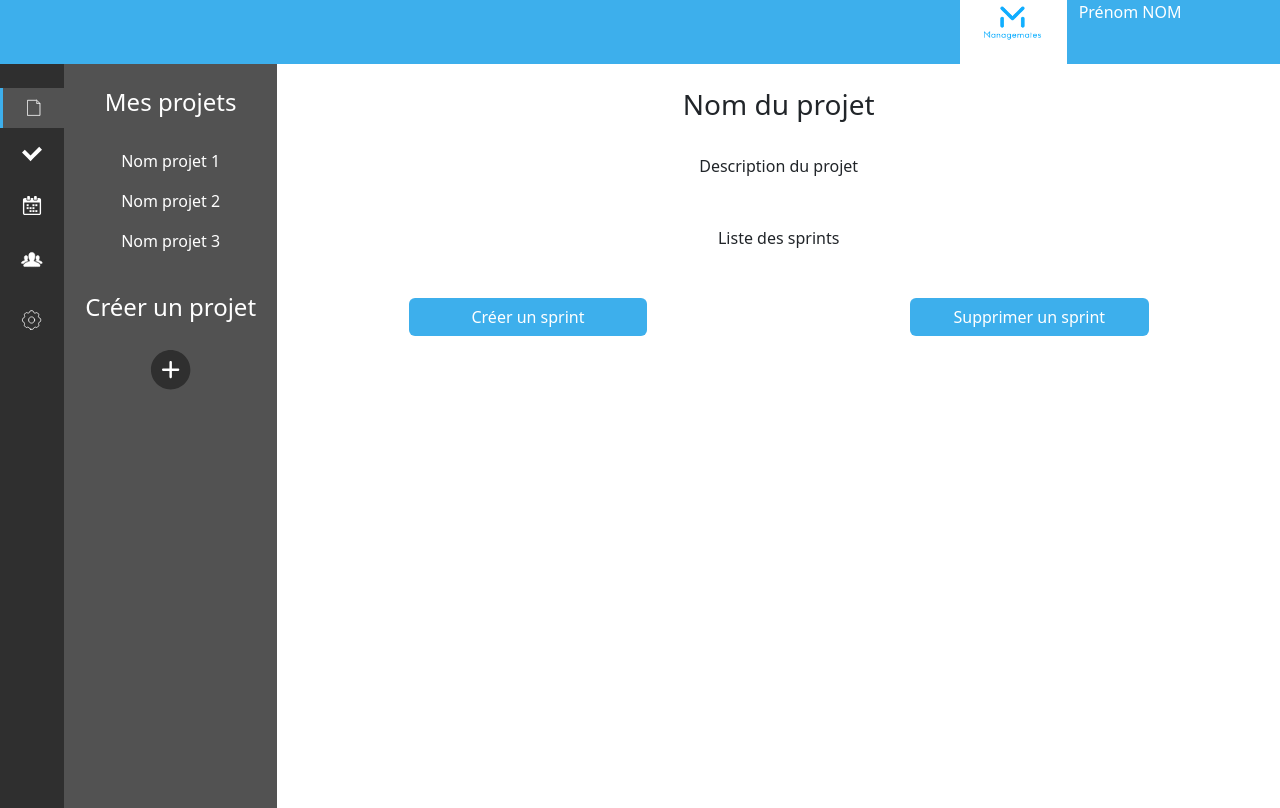
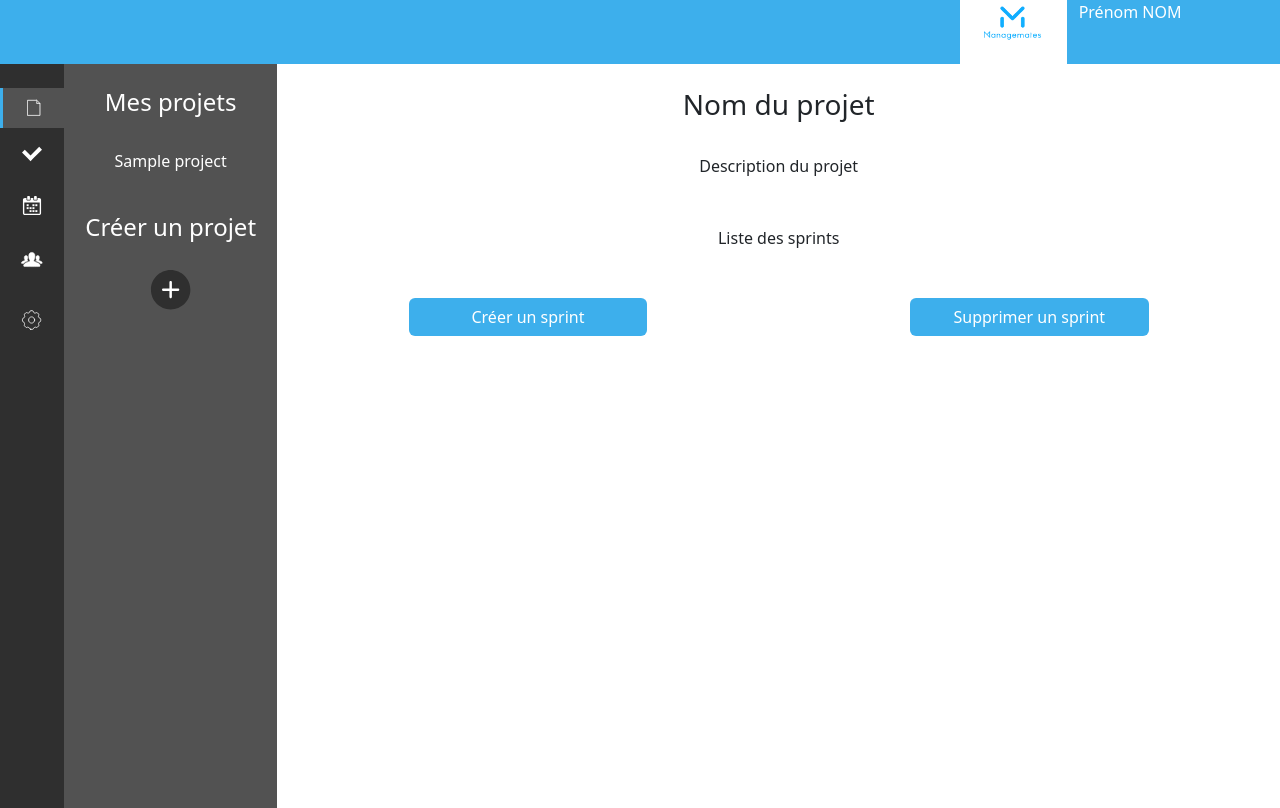
Before and after one commit to MatteoBaldinetti/ManageMates, a PHP site: page /php/project.php in a window 1280 px wide. Run offline with PHP 8.4, Linux system fonts and the light colour scheme; a user stored in the database is signed in; tables that the repository leaves empty hold one stand-in row (values such as "Sample post").

Commit message:
Update name of projects on menu

```diff
--- a/js/addProject.js
+++ b/js/addProject.js
@@ -12,7 +12,7 @@ function removeChilds(parent) {
 }
 
 function createProjectForm(parent) {
-    parent.innerHTML = "<form method='get' action='../php/project_create.php' class='mt-4 p-3 w-50 lighter-grey-bg shadow-sm rounded' style='height: fit-content;'><div class='mb-3'><label for='projectName' class='form-label'>Nom du projet</label><input type='text' class='form-control' name='projectName' id='projectName'required></div><div class='mb-3'><label for='description' class='form-label'>Description du projet</label><textarea class='form-control' name='description' id='description' rows='3' required></textarea></div><div class='mb-3'><label for='deadline' class='form-label'>Deadline</label><input type='date' class='form-control' name='deadline' id='deadline' required></div><div class='mb-3'><label for='budget' class='form-label'>Budget</label><input type='number' class='form-control' name='budget' id='budget' min='0' required></div><button type='submit' class='btn w-100 login-button text-white'>Créer le projet</button></form>"
+    parent.innerHTML = "<form method='get' action='../php/project_create.php' class='mt-4 p-3 w-50 lighter-grey-bg shadow-sm rounded' style='height: fit-content;'><div class='mb-3'><label for='projectName' class='form-label'>Nom du projet</label><input type='text' class='form-control' name='projectName' id='projectName'required></div><div class='mb-3'></div><div class='mb-3'><label for='deadline' class='form-label'>Deadline</label><input type='date' class='form-control' name='deadline' id='deadline' required></div><div class='mb-3'><label for='budget' class='form-label'>Budget</label><input type='number' class='form-control' name='budget' id='budget' min='0' required></div><button type='submit' class='btn w-100 login-button text-white'>Créer le projet</button></form>"
 }
 
 function changeFormContainer() {
--- a/php/project.php
+++ b/php/project.php
@@ -45,9 +45,36 @@
                 </div>
                 <div class="col-2 light-grey-bg">
                     <h4 class="pt-4 pb-4 text-center text-white">Mes projets</h4>
-                    <p class="text-center text-white mb-3 project-link"><a href="#" class="text-decoration-none text-white">Nom projet 1</a></p>
-                    <p class="text-center text-white mb-3 project-link"><a href="#" class="text-decoration-none text-white">Nom projet 2</a></p>
-                    <p class="text-center text-white mb-3 project-link"><a href="#" class="text-decoration-none text-white">Nom projet 3</a></p>
+                    <?php
+                        require "redirect_headers.php";
+                        require "connect_db.php";
+
+                        try {
+                            $req = "SELECT * FROM project;";
+
+                            $pdoreq = $connect -> prepare($req);
+                            $pdoreq -> execute();
+
+                            $projectNames = array();
+                            $projectStartTimes = array();
+                            $projectDeadlines = array();
+                            $projectBudgets = array();
+
+                            foreach ($pdoreq as $value) {
+                                $projectNames[] = $value["project_name"];
+                                $projectStartTimes[] = $value["start_time"];
+                                $projectDeadlines[] = $value["deadline"];
+                                $projectBudgets[] = $value["budget"];
+                            }
+
+                            foreach ($projectNames as $value) {
+                                echo '<p class="text-center text-white mb-3 project-link"><a href="#" class="text-decoration-none text-white">' . $value . '</a></p>';
+                            }
+
+                        } catch(PDOException $event) {
+                            echo "Error: ".$event -> getMessage()."<br/>";
+                        }
+                    ?>
                     <h4 class="pt-4 pb-3 text-center text-white">Créer un projet</h4>
                     <div class="text-center mb-3">
                         <a id="addProjectButton" style="cursor: pointer;">
```
